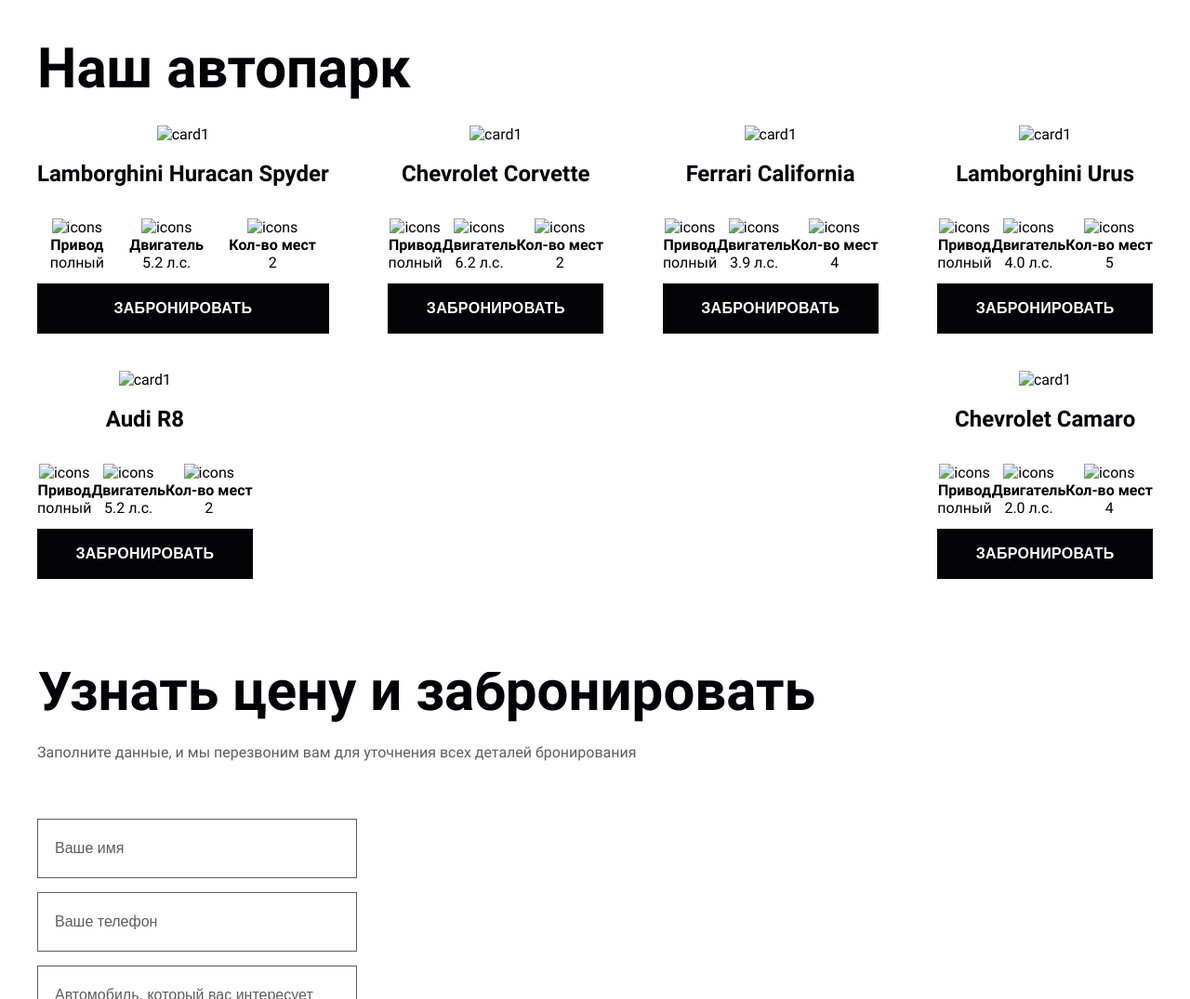
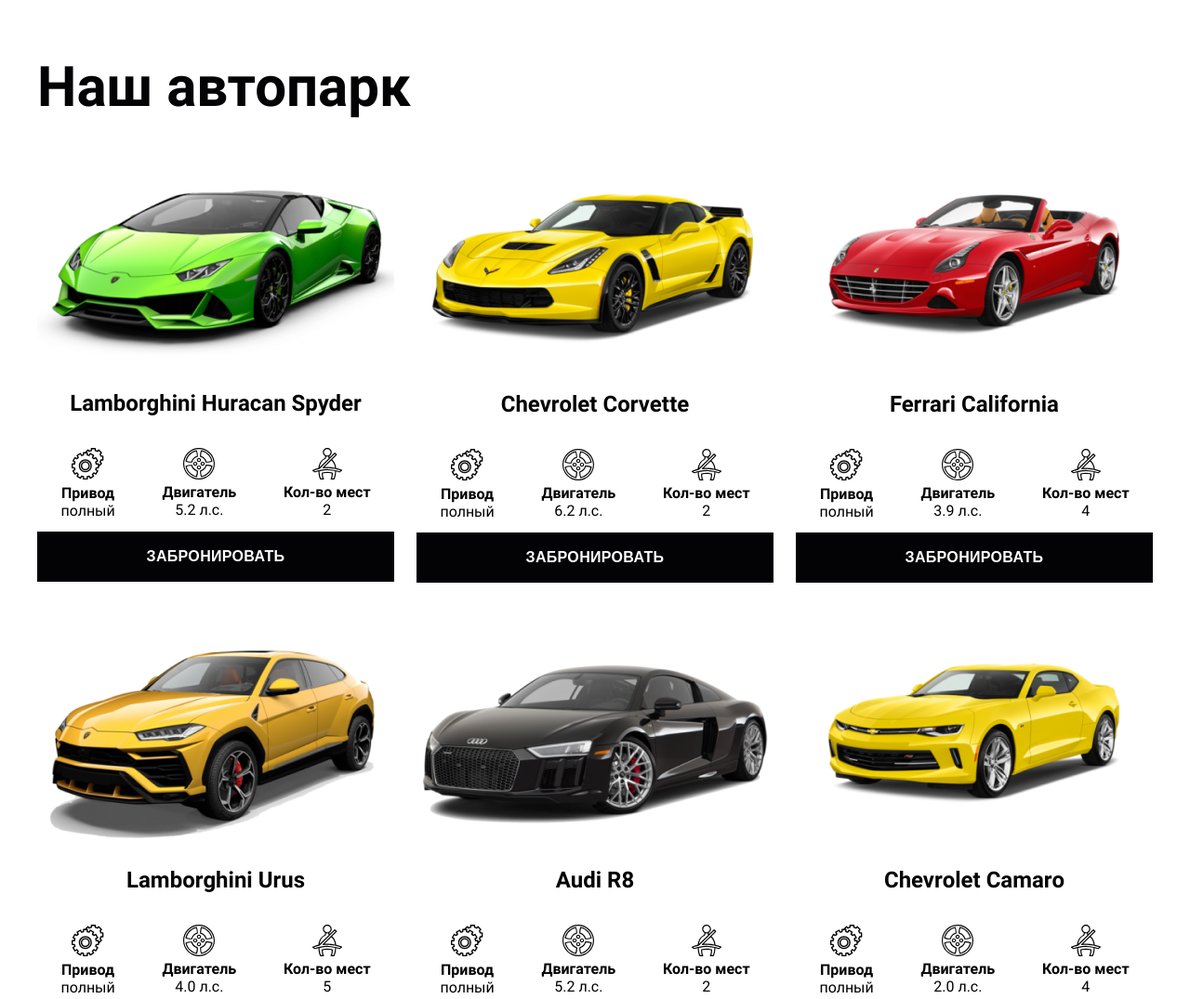
Before and after one commit to MargaritaPvl/cars, a plain HTML site: page index.html in a window 1280 px wide. Shown: the part 820-1895 px from the top of the page at 93% size. Drawn offline with Linux system fonts and the light colour scheme; files that its build step writes are made by us from their sources; files whose address does not match are found by name.

Commit message:
Update index.html

```diff
--- a/index.html
+++ b/index.html
@@ -3,7 +3,7 @@
 <head>
     <meta charset="UTF-8">
     <meta name="viewport" content="width=device-width, initial-scale=1.0">
-    <link rel="stylesheet" href="css/style.css">
+    <link rel="stylesheet" href="style.css">
 
     <title>Аренда премиальных автомобилей_ПавловаМаргарита_П-18</title>
 </head>
@@ -12,7 +12,7 @@
     <header class="header">
         <div class="container">
             <div class="logo">
-                <img src="img/logo.svg" alt="logo">
+                <img src="logo.svg" alt="logo">
             </div>
             <nav class="menu">
                 <ul>
@@ -50,22 +50,22 @@
                 <!--1 карточка-->
                 <div class="car-item">
                     <div class="car-item-img">
-                        <img src="img/1.png" alt="card1">
+                        <img src="1.png" alt="card1">
                     </div>
                     <div class="car-item-title">Lamborghini Huracan Spyder</div>
                     <div class="icons-img">
                         <div class="icon-img">
-                            <img src="img/gear.svg" alt="icons">
+                            <img src="gear.svg" alt="icons">
                             <h2 class="icon-text">Привод</h2>
                             <p class="icon-text-bott">полный</p>
                         </div>
                         <div class="icon-img">
-                            <img src="img/wheel.svg" alt="icons">
+                            <img src="wheel.svg" alt="icons">
                             <h2 class="icon-text">Двигатель</h2>
                             <p class="icon-text-bott">5.2 л.с.</p>
                         </div>
                         <div class="icon-img">
-                            <img src="img/Group.svg" alt="icons">
+                            <img src="Group.svg" alt="icons">
                             <h2 class="icon-text">Кол-во мест</h2>
                             <p class="icon-text-bott">2</p>
                         </div>
@@ -80,22 +80,22 @@
                 <!--2 карточка-->
                 <div class="car-item">
                     <div class="car-item-img">
-                        <img src="img/2.png" alt="card1">
+                        <img src="2.png" alt="card1">
                     </div>
                     <div class="car-item-title">Chevrolet Corvette</div>
                     <div class="icons-img">
                         <div class="icon-img">
-                            <img src="img/gear.svg" alt="icons">
+                            <img src="gear.svg" alt="icons">
                             <h2 class="icon-text">Привод</h2>
                             <p class="icon-text-bott">полный</p>
                         </div>
                         <div class="icon-img">
-                            <img src="img/wheel.svg" alt="icons">
+                            <img src="wheel.svg" alt="icons">
                             <h2 class="icon-text">Двигатель</h2>
                             <p class="icon-text-bott">6.2 л.с.</p>
                         </div>
                         <div class="icon-img">
-                            <img src="img/Group.svg" alt="icons">
+                            <img src="Group.svg" alt="icons">
                             <h2 class="icon-text">Кол-во мест</h2>
                             <p class="icon-text-bott">2</p>
                         </div>
@@ -110,22 +110,22 @@
                 <!--3 карточка-->
                 <div class="car-item">
                     <div class="car-item-img">
-                        <img src="img/3.png" alt="card1">
+                        <img src="/3.png" alt="card1">
                      </div>
                     <div class="car-item-title">Ferrari California</div>
                     <div class="icons-img">
                         <div class="icon-img">
-                            <img src="img/gear.svg" alt="icons">
+                            <img src="gear.svg" alt="icons">
                             <h2 class="icon-text">Привод</h2>
                             <p class="icon-text-bott">полный</p>
                         </div>
                         <div class="icon-img">
-                            <img src="img/wheel.svg" alt="icons">
+                            <img src="wheel.svg" alt="icons">
                             <h2 class="icon-text">Двигатель</h2>
                             <p class="icon-text-bott">3.9 л.с.</p>
                         </div>
                         <div class="icon-img">
-                            <img src="img/Group.svg" alt="icons">
+                            <img src="Group.svg" alt="icons">
                             <h2 class="icon-text">Кол-во мест</h2>
                             <p class="icon-text-bott">4</p>
                         </div>
@@ -140,22 +140,22 @@
                 <!--4 карточка-->
                 <div class="car-item">
                     <div class="car-item-img">
-                        <img src="img/4.png" alt="card1">
+                        <img src="4.png" alt="card1">
                     </div>
                     <div class="car-item-title">Lamborghini Urus</div>
                     <div class="icons-img">
                         <div class="icon-img">
-                            <img src="img/gear.svg" alt="icons">
+                            <img src="gear.svg" alt="icons">
                             <h2 class="icon-text">Привод</h2>
                             <p class="icon-text-bott">полный</p>
                         </div>
                         <div class="icon-img">
-                            <img src="img/wheel.svg" alt="icons">
+                            <img src="wheel.svg" alt="icons">
                             <h2 class="icon-text">Двигатель</h2>
                             <p class="icon-text-bott">4.0 л.с.</p>
                         </div>
                         <div class="icon-img">
-                            <img src="img/Group.svg" alt="icons">
+                            <img src="Group.svg" alt="icons">
                             <h2 class="icon-text">Кол-во мест</h2>
                             <p class="icon-text-bott">5</p>
                         </div>
@@ -170,22 +170,22 @@
                 <!--5 карточка-->
                 <div class="car-item">
                     <div class="car-item-img">
-                        <img src="img/5.png" alt="card1">
+                        <img src="5.png" alt="card1">
                     </div>
                     <div class="car-item-title">Audi R8</div>
                     <div class="icons-img">
                         <div class="icon-img">
-                            <img src="img/gear.svg" alt="icons">
+                            <img src="gear.svg" alt="icons">
                             <h2 class="icon-text">Привод</h2>
                             <p class="icon-text-bott">полный</p>
                         </div>
                         <div class="icon-img">
-                            <img src="img/wheel.svg" alt="icons">
+                            <img src="wheel.svg" alt="icons">
                             <h2 class="icon-text">Двигатель</h2>
                             <p class="icon-text-bott">5.2 л.с.</p>
                         </div>
                         <div class="icon-img">
-                            <img src="img/Group.svg" alt="icons">
+                            <img src="Group.svg" alt="icons">
                             <h2 class="icon-text">Кол-во мест</h2>
                             <p class="icon-text-bott">2</p>
                         </div>
@@ -200,22 +200,22 @@
                 <!--6 карточка-->
                 <div class="car-item">
                     <div class="car-item-img">
-                        <img src="img/6.png" alt="card1">
+                        <img src="6.png" alt="card1">
                     </div>
                     <div class="car-item-title">Chevrolet Camaro</div>
                     <div class="icons-img">
                         <div class="icon-img">
-                            <img src="img/gear.svg" alt="icons">
+                            <img src="gear.svg" alt="icons">
                             <h2 class="icon-text">Привод</h2>
                             <p class="icon-text-bott">полный</p>
                         </div>
                         <div class="icon-img">
-                            <img src="img/wheel.svg" alt="icons">
+                            <img src="wheel.svg" alt="icons">
                             <h2 class="icon-text">Двигатель</h2>
                             <p class="icon-text-bott">2.0 л.с.</p>
                         </div>
                         <div class="icon-img">
-                            <img src="img/Group.svg" alt="icons">
+                            <img src="Group.svg" alt="icons">
                             <h2 class="icon-text">Кол-во мест</h2>
                             <p class="icon-text-bott">4</p>
                         </div>
@@ -242,18 +242,18 @@
                 <input type="text" class="price-input" id="car" placeholder="Автомобиль, который вас интересует">
                 <button class="button" type="button" id="price-action">Узнать цену</button>
             </form>
-           <img src="img/rolls.png" alt="car" class="price-img">
+           <img src="rolls.png" alt="car" class="price-img">
         </div>
     </section>
      <!--подвал-->
      <footer class="footer">
         <div class="container">
             <div class="logo">
-                <img src="img/logo.svg" alt="logo">
+                <img src="logo.svg" alt="logo">
             </div>
             <div class="rights">Все права защищены</div>
         </div>
      </footer>
-     <script src="js/script.js"></script>
+     <script src="script.js"></script>
 </body>
 </html>
```
